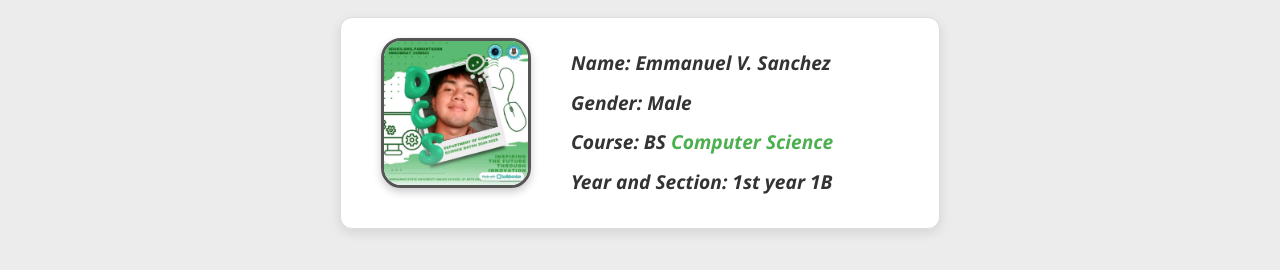
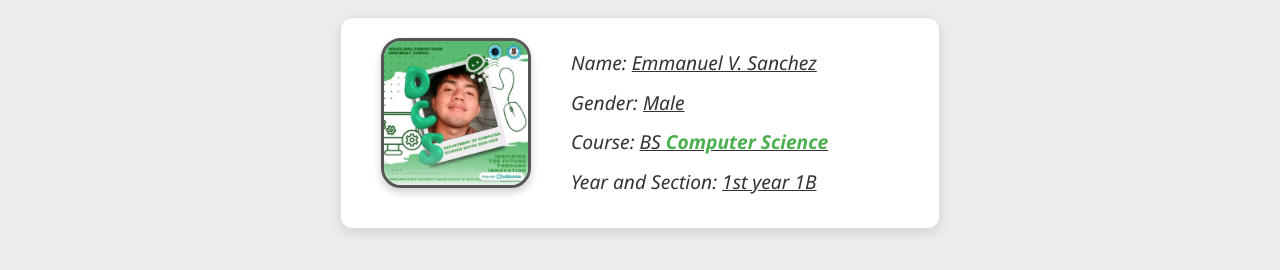
Before and after one commit to rujuuu/slideshow_homepage, a plain HTML site: page html_files/about_me.html in a window 1280 px wide. Shown: the part 156-426 px from the top of the page. Drawn offline with Linux system fonts and the light colour scheme.

Commit message:
Update about_me.css

```diff
--- a/css/about_me.css
+++ b/css/about_me.css
@@ -95,6 +95,7 @@ h2 {
   font-size: 1.2rem;
   color: #333;
   margin: 5px 0;
+  font-weight: lighter;
 }
 
 .details {
@@ -102,7 +103,10 @@ h2 {
   color: #666;
   font-size: 0.9rem;
 }
-
+h2 em{
+  text-decoration: underline;
+  font-weight: bolder;
+}
 h2 strong {
   color: #4caf50;
 }
```
